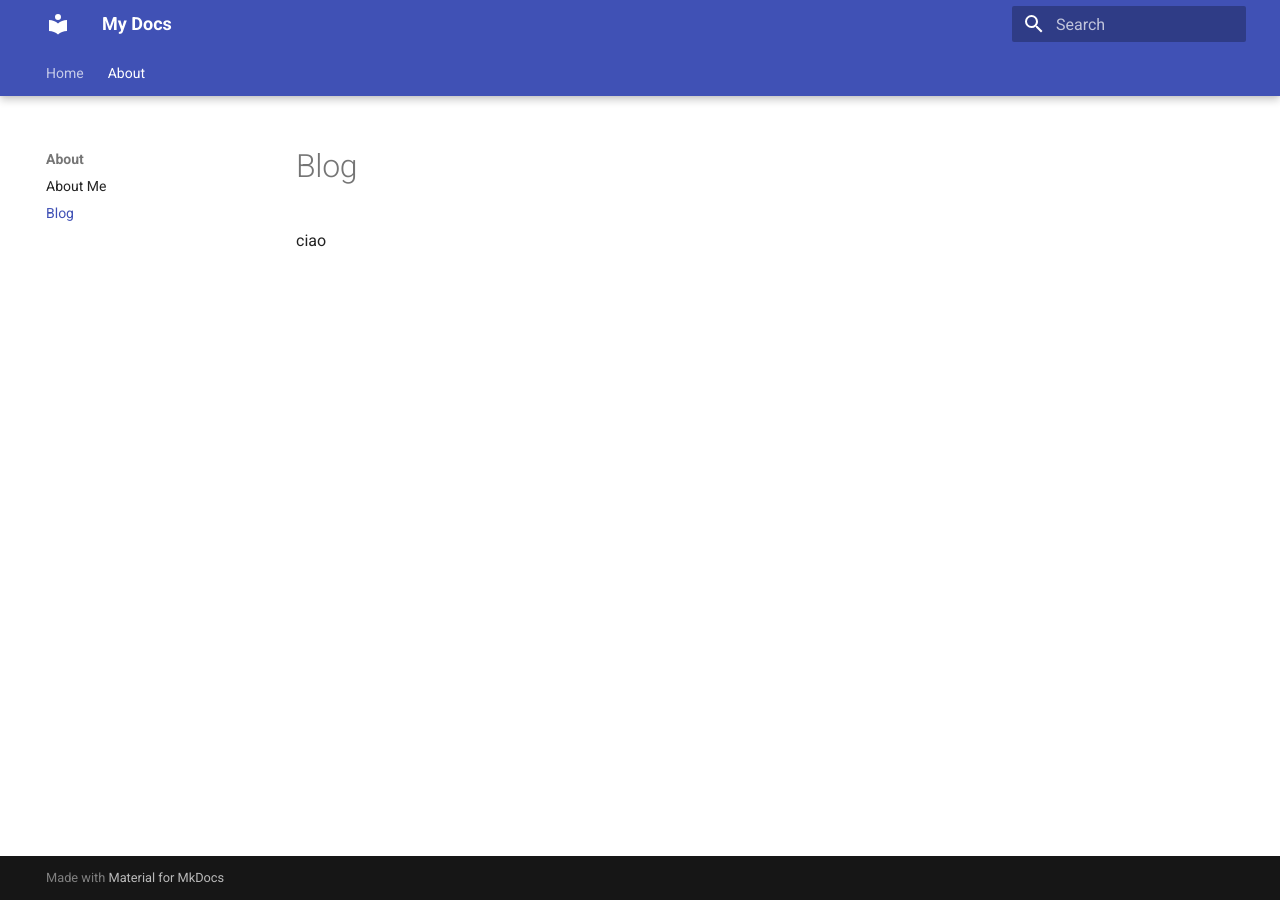
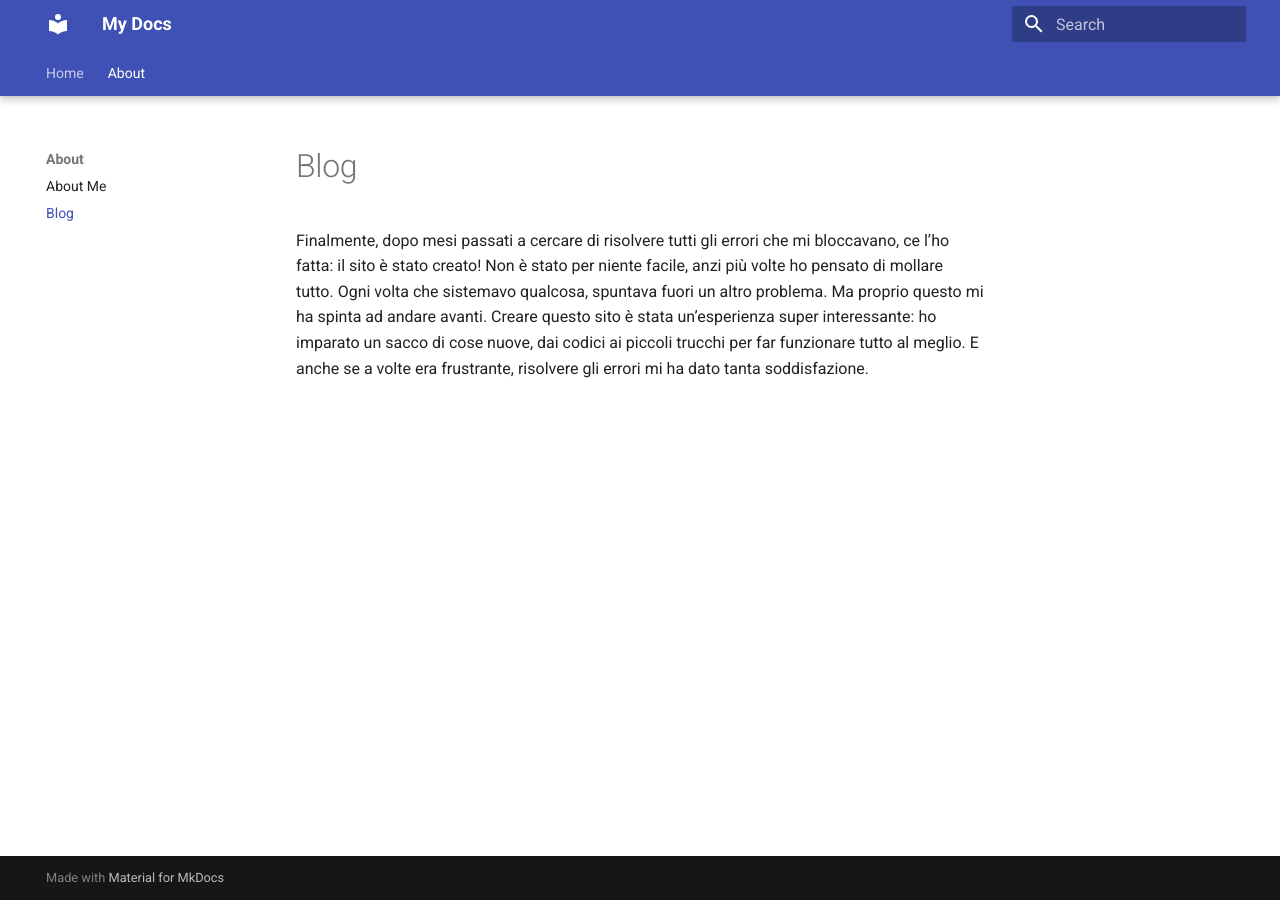
Before and after one commit to sophiaardu/sito, an MkDocs documentation site: the page built from docs/about/blog.md, in a window 1280 px wide. Built offline with MkDocs 1.6.1 and Material for MkDocs 9.7.7, drawn with Linux system fonts in a browser that asks for light colours.

Commit message:
aggiunto blog

```diff
--- a/docs/about/blog.md
+++ b/docs/about/blog.md
@@ -1,2 +1,3 @@
 # Blog
-ciao
+Finalmente, dopo mesi passati a cercare di risolvere tutti gli errori che mi bloccavano, ce l’ho fatta: il sito è stato creato! Non è stato per niente facile, anzi più volte ho pensato di mollare tutto. Ogni volta che sistemavo qualcosa, spuntava fuori un altro problema. Ma proprio questo mi ha spinta ad andare avanti.
+Creare questo sito è stata un’esperienza super interessante: ho imparato un sacco di cose nuove, dai codici ai piccoli trucchi per far funzionare tutto al meglio. E anche se a volte era frustrante, risolvere gli errori mi ha dato tanta soddisfazione.
```
